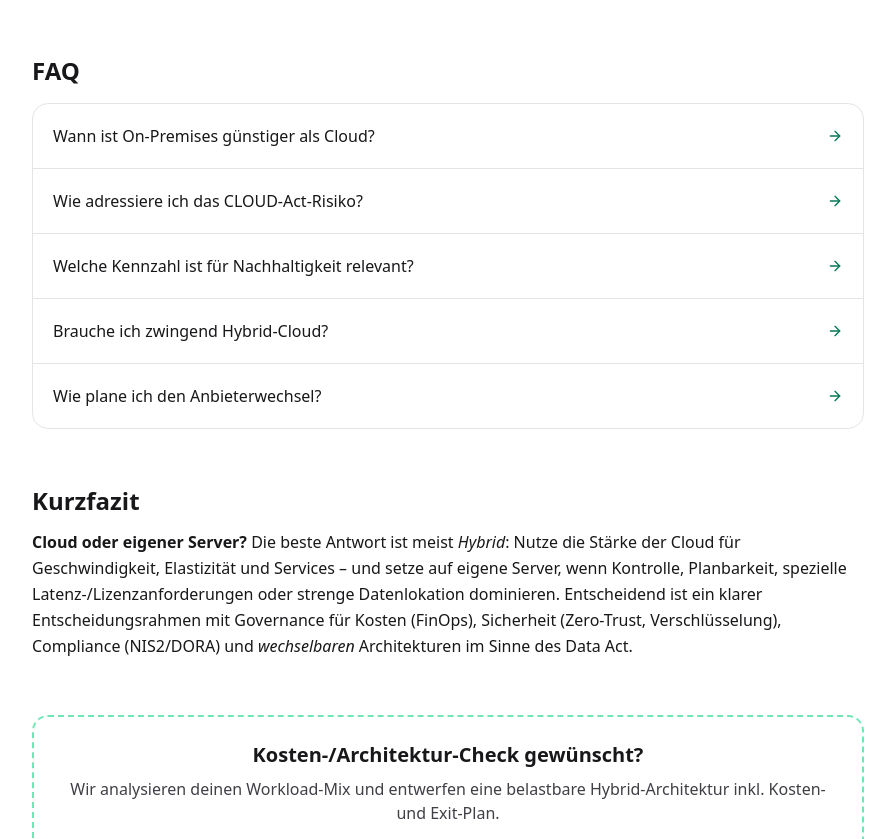
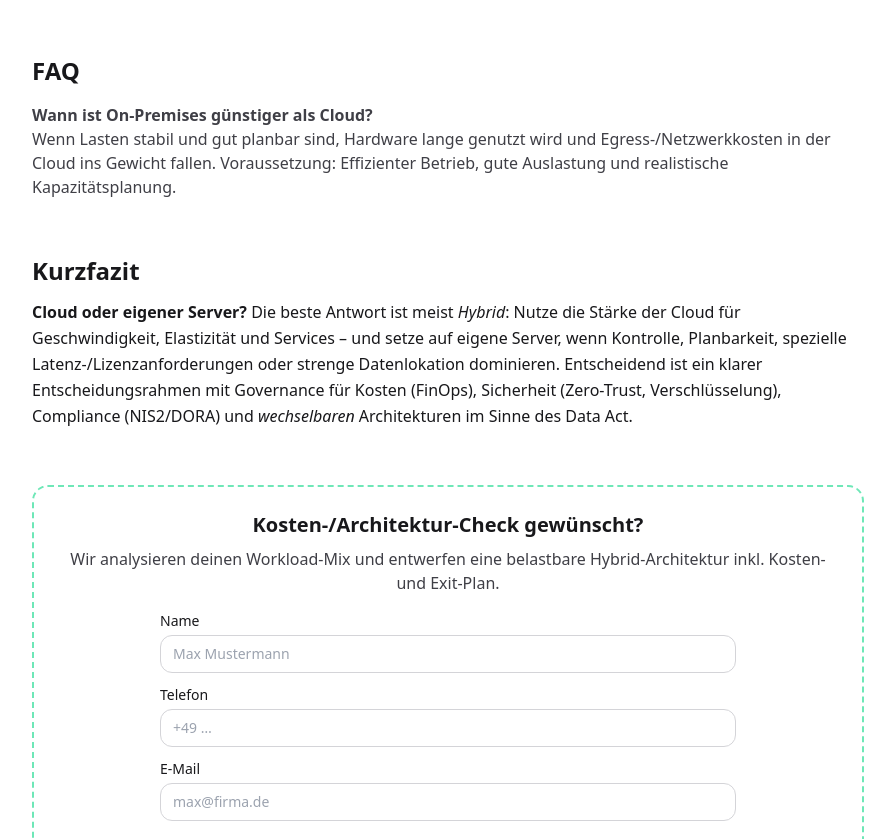
Before and after one commit to lennartnm/findbar_website, a Next.js app: page /blog/beispiel-blog-cloud in a window 1280 px wide. Shown: the part 5791-6630 px from the top of the page, without its empty margins (192-1087 px from the left). Built offline with nearby package versions, Linux system fonts and the light colour scheme.

Commit message:
Update page.tsx

```diff
--- a/src/app/blog/beispiel-blog-cloud/page.tsx
+++ b/src/app/blog/beispiel-blog-cloud/page.tsx
@@ -706,91 +706,42 @@ export default function Article() {
           </aside>
         </section>
 
-        {/* FAQ */}
      <section id="faq" className="mt-14">
   <h2 className="text-2xl font-bold mb-4">FAQ</h2>
-          <div className="divide-y divide-zinc-200 border border-zinc-200 rounded-2xl">
-            {[
-              {
-                q: "Wann ist On-Premises günstiger als Cloud?",
-                a: "Wenn Lasten stabil und gut planbar sind, Hardware lange genutzt wird und Egress-/Netzwerkkosten in der Cloud ins Gewicht fallen. Voraussetzung: Effizienter Betrieb, gute Auslastung und realistische Kapazitätsplanung.",
-              },
-              {
-                q: "Wie adressiere ich das CLOUD-Act-Risiko?",
-                a: "Technisch durch kundenseitige Verschlüsselung mit Schlüsselhoheit, juristisch durch geeignete Vertragsklauseln und Datenlokation in der EU. Souveränitäts-Features (EU-Boundary, Sovereign Controls) reduzieren das Risiko zusätzlich – ersetzen aber keine Schlüsselstrategie.",
-              },
-              {
-                q: "Welche Kennzahl ist für Nachhaltigkeit relevant?",
-                a: "PUE (Power Usage Effectiveness) zeigt den Facility-Overhead; für ein vollständiges Bild gehören auch CO₂-Intensität des Strommixes und Auslastung/Right-Sizing der IT-Lasten in die Bewertung.",
-              },
-              {
-                q: "Brauche ich zwingend Hybrid-Cloud?",
-                a: "Nicht zwingend – aber in der Praxis bietet der Mix oft das beste Verhältnis aus Geschwindigkeit, Kosten und Kontrolle. Wichtig sind klare Schnittstellen, Identitäten und einheitliches Observability-/Security-Modell.",
-              },
-              {
-                q: "Wie plane ich den Anbieterwechsel?",
-                a: "Früh Exit-Kriterien, Zielformate (z. B. OVA, S3-kompatibel), Test-Migrationen und Daten-/Schlüssel-Portabilität definieren. Vertragsseitig Wechsel-SLA, Gebühren (Data Act Übergangsregeln beachten) und Support festschreiben.",
-              },
-            ].map((f) => (
-              <details key={f.q} className="group p-5">
-                <summary className="flex cursor-pointer items-center justify-between font-medium">
-                  <span>{f.q}</span>
-                  <ArrowRight className={`w-4 h-4 transition-transform group-open:rotate-90 ${accent}`} />
-                </summary>
-                <div className="mt-2 text-zinc-700">{f.a}</div>
-              </details>
-            ))}
+  <div className="space-y-6 text-zinc-700">
+    <div>
+      <h3 className="font-semibold">Wann ist On-Premises günstiger als Cloud?</h3>
+      <p>
+        Wenn Lasten stabil und gut planbar sind, Hardware lange genutzt wird und
+        Egress-/Netzwerkkosten in der Cloud ins Gewicht fallen. Voraussetzung:
+        Effizienter Betrieb, gute Auslastung und realistische Kapazitätsplanung.
+      </p>
+    </div>
   </div>
 
-          {/* FAQ Schema.org */}
+  {/* FAQ Schema.org – nur für 1 Frage */}
   <script
     type="application/ld+json"
     dangerouslySetInnerHTML={{
       __html: JSON.stringify({
         "@context": "https://schema.org",
         "@type": "FAQPage",
-                mainEntity: [
+        "mainEntity": [
           {
             "@type": "Question",
-                    name: "Wann ist On-Premises günstiger als Cloud?",
-                    acceptedAnswer: {
+            "name": "Wann ist On-Premises günstiger als Cloud?",
+            "acceptedAnswer": {
               "@type": "Answer",
-                      text:
-                        "Wenn Lasten stabil und gut planbar sind, Hardware lange genutzt wird und Egress-/Netzwerkkosten in der Cloud ins Gewicht fallen. Voraussetzung: Effizienter Betrieb, gute Auslastung und realistische Kapazitätsplanung.",
-                    },
-                  },
-                  {
-                    "@type": "Question",
-                    name: "Wie adressiere ich das CLOUD-Act-Risiko?",
-                    acceptedAnswer: {
-                      "@type": "Answer",
-                      text:
-                        "Technisch durch kundenseitige Verschlüsselung mit Schlüsselhoheit, juristisch durch geeignete Vertragsklauseln und Datenlokation in der EU. Souveränitäts-Features reduzieren das Risiko zusätzlich – ersetzen aber keine Schlüsselstrategie.",
-                    },
-                  },
-                  {
-                    "@type": "Question",
-                    name: "Welche Kennzahl ist für Nachhaltigkeit relevant?",
-                    acceptedAnswer: {
-                      "@type": "Answer",
-                      text:
-                        "PUE (Power Usage Effectiveness) zeigt den Facility-Overhead; für ein vollständiges Bild gehören auch CO₂-Intensität des Strommixes und Auslastung/Right-Sizing der IT-Lasten in die Bewertung.",
-                    },
-                  },
-                  {
-                    "@type": "Question",
-                    name: "Brauche ich zwingend Hybrid-Cloud?",
-                    acceptedAnswer: {
-                      "@type": "Answer",
-                      text:
-                        "Nicht zwingend – aber in der Praxis bietet der Mix oft das beste Verhältnis aus Geschwindigkeit, Kosten und Kontrolle. Wichtig sind klare Schnittstellen, Identitäten und einheitliches Observability-/Security-Modell.",
-                    },
-                  },
-                ],
+              "text":
+                "Wenn Lasten stabil und gut planbar sind, Hardware lange genutzt wird und Egress-/Netzwerkkosten in der Cloud ins Gewicht fallen. Voraussetzung: Effizienter Betrieb, gute Auslastung und realistische Kapazitätsplanung."
+            }
+          }
+        ]
       }),
     }}
   />
 </section>
+
 
         {/* Summary */}
         <section id="zusammenfassung" className="mt-14">
```
Lines whose indentation alone changed are shown as unchanged.
